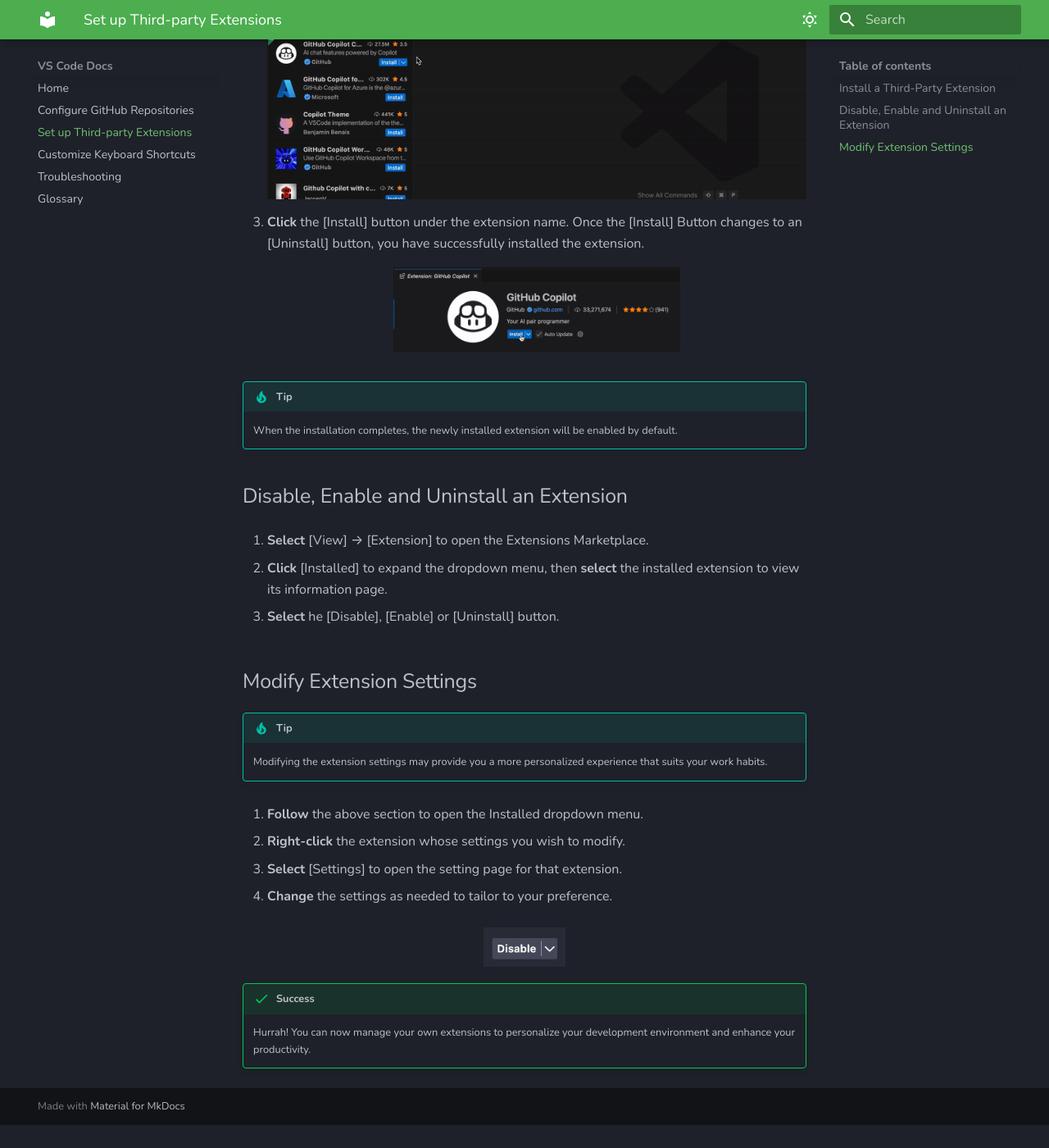
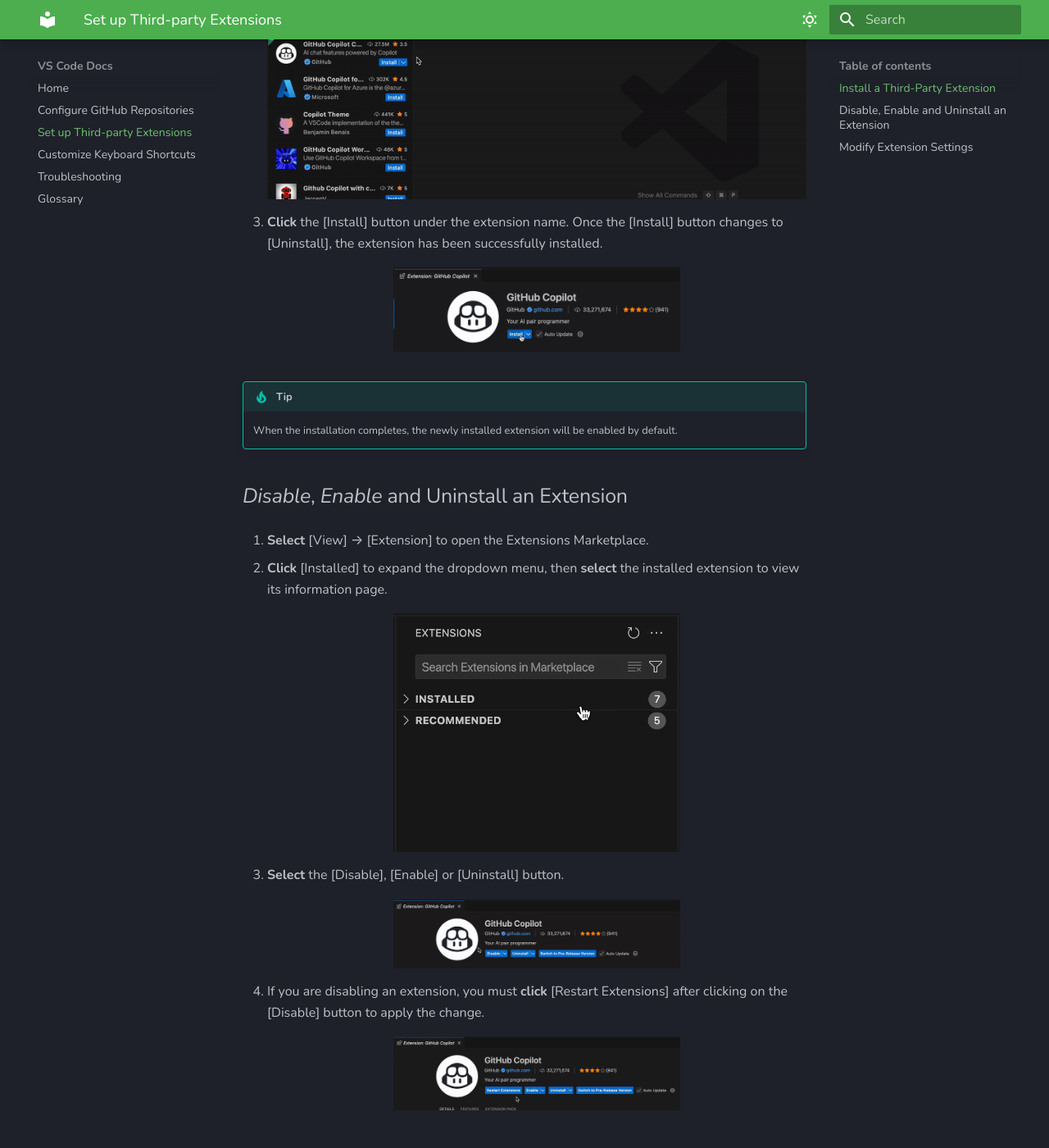
Before and after one commit to DJANG2024/MKDocsMaterial, an MkDocs documentation site: the page built from docs/extensions.md, in a window 1280 px wide and 1400 px high, scrolled down 1444 px. Shown: the whole window at 82% size. Built offline with MkDocs 1.6.1 and Material for MkDocs 9.7.7, drawn with Linux system fonts in a browser that asks for light colours; before the commit the page ends 2816 px from its top, so only the background shows below that; some of the changed text lies outside the part shown.

Commit message:
Add images

```diff
--- a/docs/extensions.md
+++ b/docs/extensions.md
@@ -25,7 +25,7 @@
     ![Image title](Assets/img2.3.gif){ width="700" }
     </figure>
 
-4. <b>Click</b> the [Install] button under the extension name. Once the [Install] Button changes to an [Uninstall] button, you have successfully installed the extension.
+4. <b>Click</b> the [Install] button under the extension name. Once the [Install] button changes to [Uninstall], the extension has been successfully installed.
 
     <figure markdown="span">
     ![Image title](Assets/img2.4.gif){ width="350" }
@@ -34,13 +34,27 @@
 !!! tip "Tip"
     When the installation completes, the newly installed extension will be enabled by default.
 
-## Disable, Enable and Uninstall an Extension
+## <i>Disable</i>, <i>Enable</i> and Uninstall an Extension
 
 1. <b>Select</b> [View] → [Extension] to open the Extensions Marketplace.
 
 2. <b>Click</b> [Installed] to expand the dropdown menu, then <b>select</b> the installed extension to view its information page.
 
-3. <b>Select</b> he [Disable], [Enable] or [Uninstall] button.
+    <figure markdown="span">
+    ![Image title](Assets/img2.5.gif){ width="350" }
+    </figure>
+
+3. <b>Select</b> the [Disable], [Enable] or [Uninstall] button.
+
+    <figure markdown="span">
+    ![Image title](Assets/img2.6.gif){ width="350" }
+    </figure>
+
+4. If you are disabling an extension, you must <b>click</b> [Restart Extensions] after clicking on the [Disable] button to apply the change.
+
+    <figure markdown="span">
+    ![Image title](Assets/img2.7.gif){ width="350" }
+    </figure>
 
 ## Modify Extension Settings
 
@@ -51,13 +65,18 @@
 
 2. <b>Right-click</b> the extension whose settings you wish to modify.
 
-3. <b>Select</b> [Settings] to open the setting page for that extension.
+    <figure markdown="span">
+    ![Image title](Assets/img2.8.gif){ width="350" }
+    </figure>
+
+3. <b>Select</b> [Settings] to open the setting tab for that extension.
+
+    <figure markdown="span">
+    ![Image title](Assets/img2.9.gif){ width="350" }
+    </figure>
 
 4. <b>Change</b> the settings as needed to tailor to your preference.
 
-<figure markdown="span">
-  ![Image title](Assets/task3.5.png){ width="100" }
-</figure>
 
 !!! success "Success"
-    Hurrah! You can now manage your own extensions to personalize your development environment and enhance your productivity.
+    Hurrah! You can now manage your own extensions in VS Code to personalize your development environment and enhance your productivity.
```
Also changed, not shown: other parts of docs/extensions.md (+1 -1 lines), docs/Assets/img2.5.gif (added), docs/Assets/img2.6.gif (added), docs/Assets/img2.7.gif (added), docs/Assets/img2.8.gif (added), docs/Assets/img2.9.gif (added), 1 other file.
